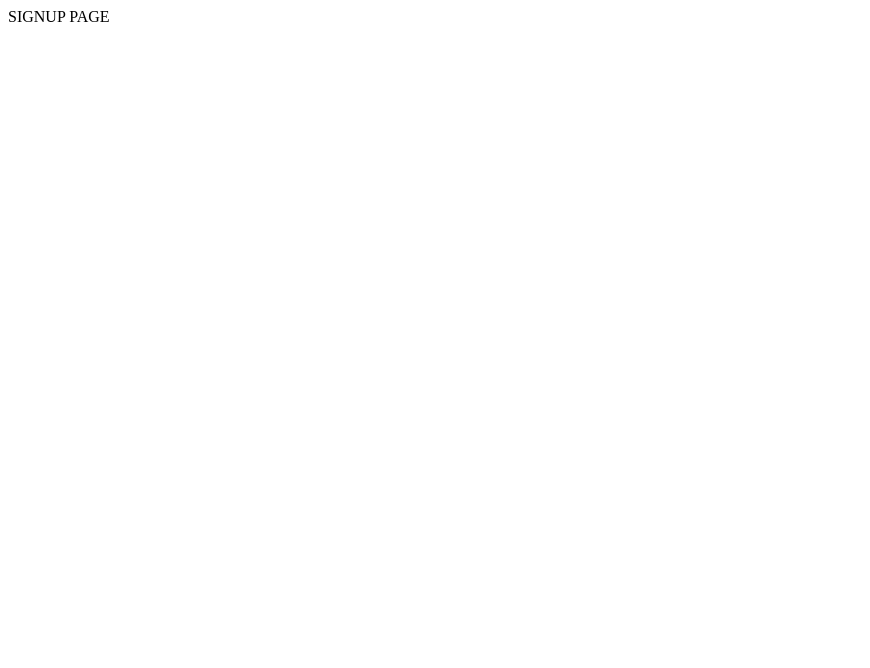
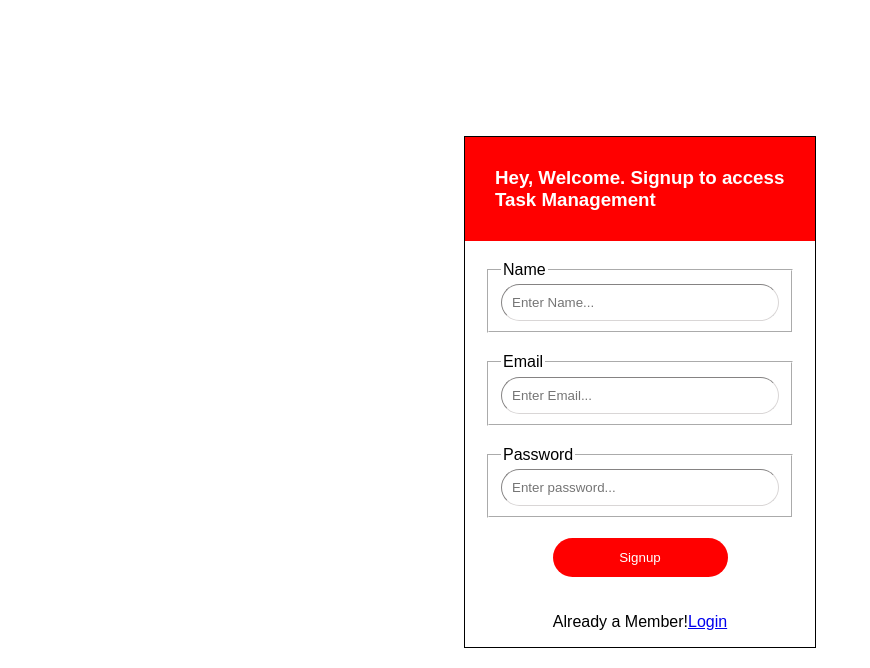
Before and after one commit to pgambhirlangara/Task-Management, a plain HTML site: page signup.html in a window 1280 px wide. Shown: the whole page, without its empty margins (0-870 px from the left). Drawn offline with Linux system fonts and the light colour scheme.

Commit message:
signup page

```diff
--- a/signup.html
+++ b/signup.html
@@ -1,11 +1,49 @@
 <html lang="en">
+
 <head>
     <meta charset="UTF-8">
     <meta http-equiv="X-UA-Compatible" content="IE=edge">
     <meta name="viewport" content="width=device-width, initial-scale=1.0">
-    <title>Document</title>
+    <title>Signup</title>
+    <!-- CSS LINK WE USE link-->
+    <link rel="stylesheet" href="css/style.css">
+    <link href="https://fonts.googleapis.com/css2?family=Roboto:wght@100&display=swap" rel="stylesheet">
+
+    <!-- Use Script tag to import js file-->
+    <script src="script/main.js" defer></script>
 </head>
+
 <body>
-    SIGNUP PAGE
+    <div class="login-container">
+        <form>
+            <h3>
+                Hey, Welcome. Signup to access Task Management
+            </h3>
+
+            <div class="input-container">
+                <fieldset>
+                    <legend>Name</legend>
+                    <input placeholder="Enter Name..." type="name" id="login-name">
+                </fieldset>
+            </div>
+
+            <div class="input-container">
+                <fieldset>
+                    <legend>Email</legend>
+                    <input placeholder="Enter Email..." type="email" id="login-email">
+                </fieldset>
+
+            </div>
+            <div class="input-container">
+                <fieldset>
+                    <legend>Password</legend>
+                    <input placeholder="Enter password..." type="password" id="login-password">
+                </fieldset>
+            </div>
+            <button type="submit">Signup</button>
+            <p>Already a Member!<a href="index.html">Login</a></p>
+        </form>
+    </div>
 </body>
+
 </html>
```
